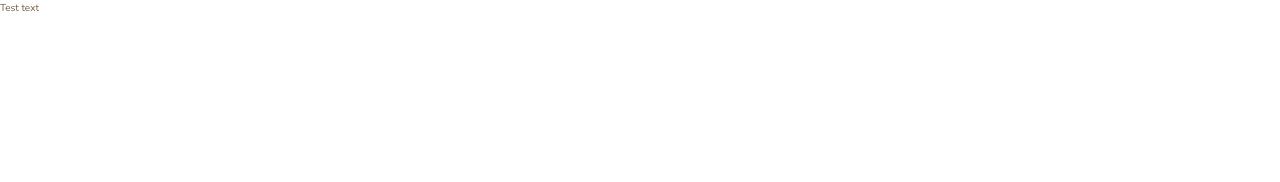
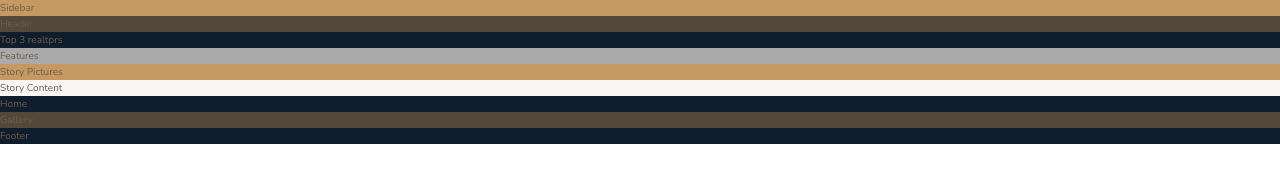
Before and after one commit to SahilS-26/nexter-grid, a website: page index.html in a window 1280 px wide. Drawn offline with nearby package versions, Linux system fonts and the light colour scheme.

Commit message:
overall layout part 1

```diff
--- a/index.html
+++ b/index.html
@@ -15,6 +15,22 @@
     <title>nexter &mdash; your home, your freedom</title>
   </head>
   <body class="container">
-    Test text
+    <div class="sidebar">Sidebar</div>
+
+    <header class="header">Header</header>
+
+    <div class="realtors">Top 3 realtprs</div>
+
+    <section class="features">Features</section>
+
+    <div class="story__pictures">Story Pictures</div>
+
+    <div class="story__content">Story Content</div>
+
+    <section class="homes">Home</section>
+
+    <section class="gallery">Gallery</section>
+
+    <footer class="footer">Footer</footer>
   </body>
 </html>
--- a/sass/_base.scss
+++ b/sass/_base.scss
@@ -33,3 +33,8 @@ body {
   font-weight: 300;
   line-height: 1.6;
 }
+
+.container {
+  display: grid;
+  grid-template-rows: 80vh min-content 40vw repeat(3, min -content);
+}
--- a/sass/_features.scss
+++ b/sass/_features.scss
@@ -0,0 +1,3 @@
+.features {
+  background-color: $color-grey-light-2;
+}
--- a/sass/_footer.scss
+++ b/sass/_footer.scss
@@ -0,0 +1,3 @@
+.footer {
+  background-color: $color-secondary;
+}
--- a/sass/_gallery.scss
+++ b/sass/_gallery.scss
@@ -0,0 +1,3 @@
+.gallery {
+  background-color: $color-grey-dark-1;
+}
--- a/sass/_header.scss
+++ b/sass/_header.scss
@@ -0,0 +1,3 @@
+.header {
+  background-color: $color-grey-dark-1;
+}
--- a/sass/_homes.scss
+++ b/sass/_homes.scss
@@ -0,0 +1,3 @@
+.homes {
+  background-color: $color-secondary;
+}
--- a/sass/_realtors.scss
+++ b/sass/_realtors.scss
@@ -0,0 +1,3 @@
+.realtors {
+  background-color: $color-secondary;
+}
--- a/sass/_sidebar.scss
+++ b/sass/_sidebar.scss
@@ -0,0 +1,3 @@
+.sidebar {
+  background-color: $color-primary;
+}
--- a/sass/_story.scss
+++ b/sass/_story.scss
@@ -0,0 +1,9 @@
+.story {
+  &__pictures {
+    background-color: $color-primary;
+  }
+
+  &__content {
+    background-color: $color-grey-light-1;
+  }
+}
```
Also changed, not shown: css/style.css, 1 other file.
